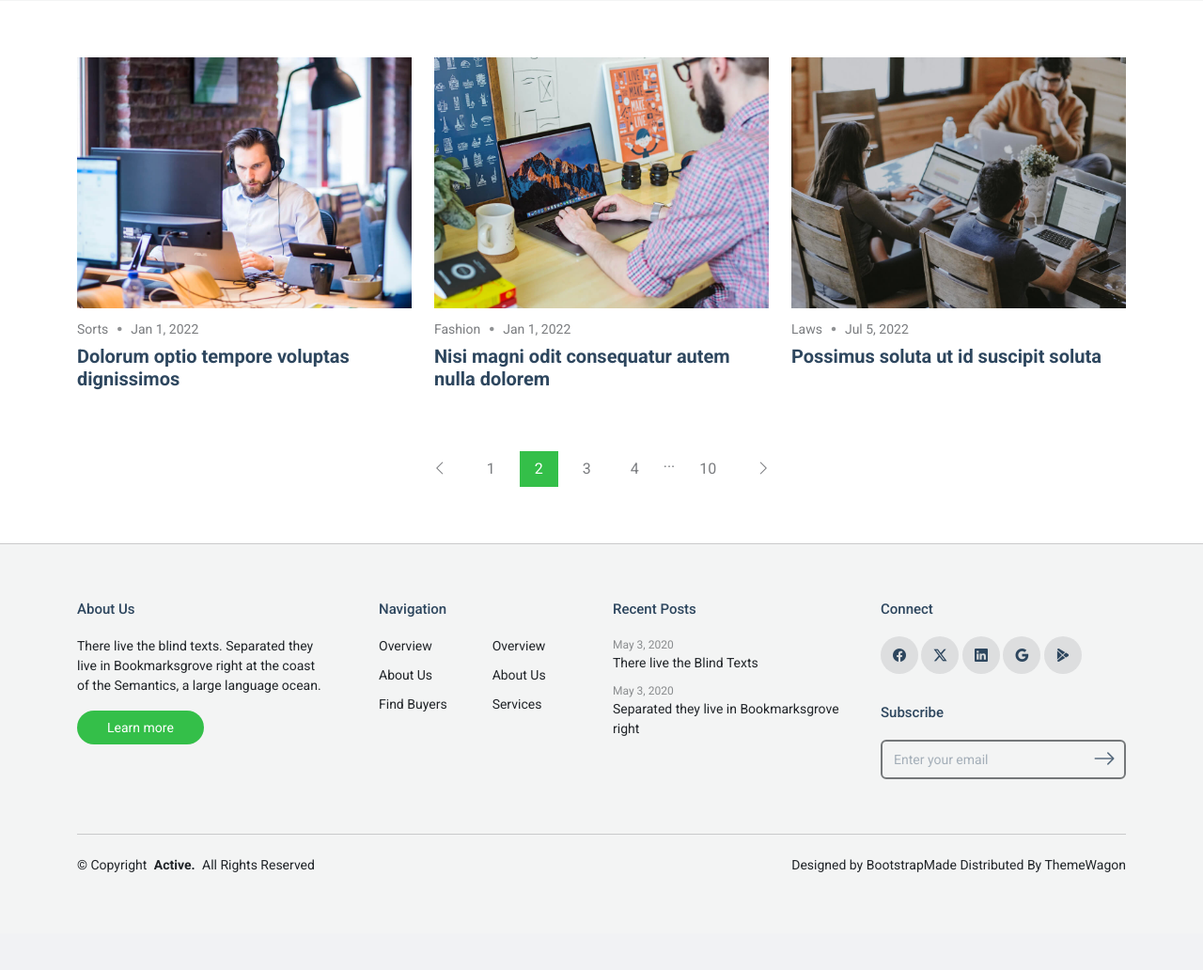
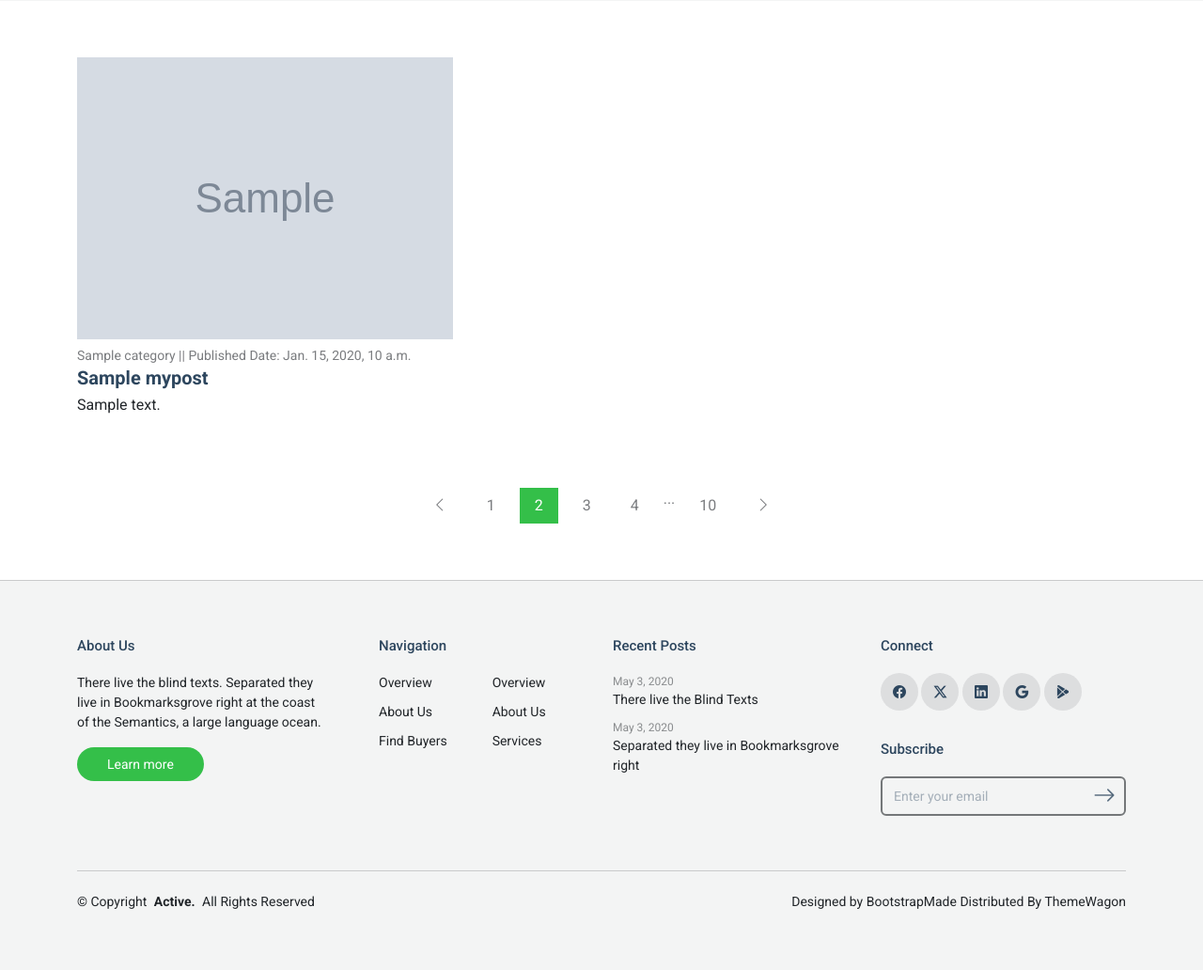
Before and after one commit to MMDCYR3S/firstSite, a Django app: template templates/blog/blog.html in a window 1280 px wide. Shown: the part 194-1226 px from the top of the page at 94% size. Before the commit the page ends 1122 px from the top, so only its background shows below. Run offline with Django 4.2, Linux system fonts and the light colour scheme; the template is opened without the code that fills it: values that come from a table or form of the project are taken from there, others are empty; tables that the repository leaves empty hold one stand-in row (values such as "Sample post"); grey boxes marked "Sample" are stand-in pictures; some libraries are stand-ins or nearby versions.

Commit message:
Update the blog image, category and author
In this session, I upgraded the blog application and make it better.

```diff
--- a/blog/models.py
+++ b/blog/models.py
@@ -1,13 +1,20 @@
 from django.db import models
+from django.contrib.auth.models import User
+# Create a model for blog.
 
-# Create a model for blog.
+class Category(models.Model):
+    name = models.CharField(max_length=250)
+
+    def __str__(self):
+        return self.name
+
 class MyPost(models.Model):
-    # author
-    # image
+    author = models.ForeignKey(User, on_delete=models.SET_NULL, null=True)
+    image = models.ImageField(upload_to= "blog/", default="blog/default.jpg")
     title = models.CharField(max_length=200)
     content = models.TextField()
     # tag
-    # category
+    category = models.ManyToManyField(Category)
     counted_view = models.IntegerField(default=0)
     status = models.BooleanField(default=False)
     published_date = models.DateTimeField(null=True)
--- a/blog/urls.py
+++ b/blog/urls.py
@@ -4,6 +4,7 @@ from .views import *
 app_name = "blog"
 
 urlpatterns = [
-    path('blog', blog_view, name="index"),
-    path('single', blog_single, name="single-blog"),
+    path('', blog_view, name="blog"),
+    path('<int:pid>', blog_single, name="single"),
+    #path('post-<int:pid>', test, name="test"),
 ]
--- a/firstSite/urls.py
+++ b/firstSite/urls.py
@@ -23,7 +23,7 @@ urlpatterns = [
     path('admin/', admin.site.urls),
     # Include urlpatterns of applications
     path('', include('website.urls')),
-    path('', include('blog.urls')),
+    path('blog/', include('blog.urls')),
 ]
 
 urlpatterns += static(settings.STATIC_URL, document_root = settings.STATIC_ROOT)
--- a/templates/base.html
+++ b/templates/base.html
@@ -55,7 +55,7 @@
               <a href="{% url 'website:about' %}">About</a>
             </li>
             <li>
-              <a href="{% url 'blog:index' %}">Blog</a>
+              <a href="{% url 'blog:blog' %}">Blog</a>
             </li>
             <li>
               <a href="{% url 'website:contact' %}">Contact</a>
--- a/templates/blog/blog.html
+++ b/templates/blog/blog.html
@@ -19,78 +19,37 @@
     <!-- End Page Title -->
 
     <!-- Blog Posts 2 Section -->
-    <section id="blog-posts-2" class="blog-posts-2 section">
+  <section id="blog-posts-2" class="blog-posts-2 section">
+
+    {% for post in posts %}
+
       <div class="container">
-        <div class="row gy-5">
-          <div class="col-lg-4 col-md-6">
+        <div class="row gy-7">
+          <div class="col-md-9 col-md-9">
             <article>
               <div class="post-img">
-                <img src="{% static 'img/blog/blog-1.jpg' %}" alt="" class="img-fluid" />
+                <img src="{{post.image.url}}" alt="" class="img-fluid" />
               </div>
 
               <div class="meta-top">
                 <ul>
                   <li class="d-flex align-items-center">
-                    <a href="{% url 'blog:single-blog' %}">Sorts</a>
+                    <a href="#">
+                      {{post.category.all|join:", "}} |
+                    </a>
                   </li>
                   <li class="d-flex align-items-center">
-                    <i class="bi bi-dot"></i> <a href="{% url 'blog:single-blog' %}"><time datetime="2022-01-01">Jan 1, 2022</time></a>
+                    <a href="#"><time datetime="2022-01-01">| Published Date: {{post.published_date}}</time></a>
                   </li>
                 </ul>
               </div>
 
-              <h2 class="title"><a href="{% url 'blog:single-blog' %}">Dolorum optio tempore voluptas dignissimos</a></h2>
+              <h2 class="title"><a href="{% url 'blog:single' pid=post.id %}">{{post.title}}</a></h2>
+              <p class="content">{{post.content}}</p>
             </article>
           </div>
-          <!-- End post list item -->
-
-          <div class="col-lg-4 col-md-6">
-            <article>
-              <div class="post-img">
-                <img src="{% static 'img/blog/blog-2.jpg' %}" alt="" class="img-fluid" />
-              </div>
-
-              <div class="meta-top">
-                <ul>
-                  <li class="d-flex align-items-center">
-                    <a href="{% url 'blog:single-blog' %}">Fashion</a>
-                  </li>
-                  <li class="d-flex align-items-center">
-                    <i class="bi bi-dot"></i> <a href="{% url 'blog:single-blog' %}"><time datetime="2022-01-01">Jan 1, 2022</time></a>
-                  </li>
-                </ul>
-              </div>
-
-              <h2 class="title"><a href="{% url 'blog:single-blog' %}">Nisi magni odit consequatur autem nulla dolorem</a></h2>
-            </article>
-          </div>
-          <!-- End post list item -->
-
-          <div class="col-lg-4 col-md-6">
-            <article>
-              <div class="post-img">
-                <img src="{% static 'img/blog/blog-3.jpg' %}" alt="" class="img-fluid" />
-              </div>
-
-              <div class="meta-top">
-                <ul>
-                  <li class="d-flex align-items-center">
-                    <a href="{% url 'blog:single-blog' %}">Laws</a>
-                  </li>
-                  <li class="d-flex align-items-center">
-                    <i class="bi bi-dot"></i> <a href="{% url 'blog:single-blog' %}"><time datetime="2022-01-01">Jul 5, 2022</time></a>
-                  </li>
-                </ul>
-              </div>
-
-              <h2 class="title"><a href="{% url 'blog:single-blog' %}">Possimus soluta ut id suscipit soluta</a></h2>
-            </article>
-          </div>
-          <!-- End post list item -->
-        </div>
-        <!-- End blog posts list -->
-      </div>
-    </section>
+    {% endfor %}
+  </section>
     <!-- /Blog Posts 2 Section -->
 
     <!-- Blog Pagination Section -->
```
Also changed, not shown: blog/admin.py (+7 -5 lines), blog/views.py (+16 -4 lines), templates/blog/blog-details.html (+15 -50 lines), templates/test.html (added, +13 -0 lines), blog/migrations/0003_alter_mypost_options_mypost_author.py (added), blog/migrations/0004_mypost_image.py (added), media/blog/blog-3.jpg (added), media/blog/blog-inside-post.jpg (added), media/blog/default.jpg (added), website/migrations/0002_alter_contact_options.py (added).
